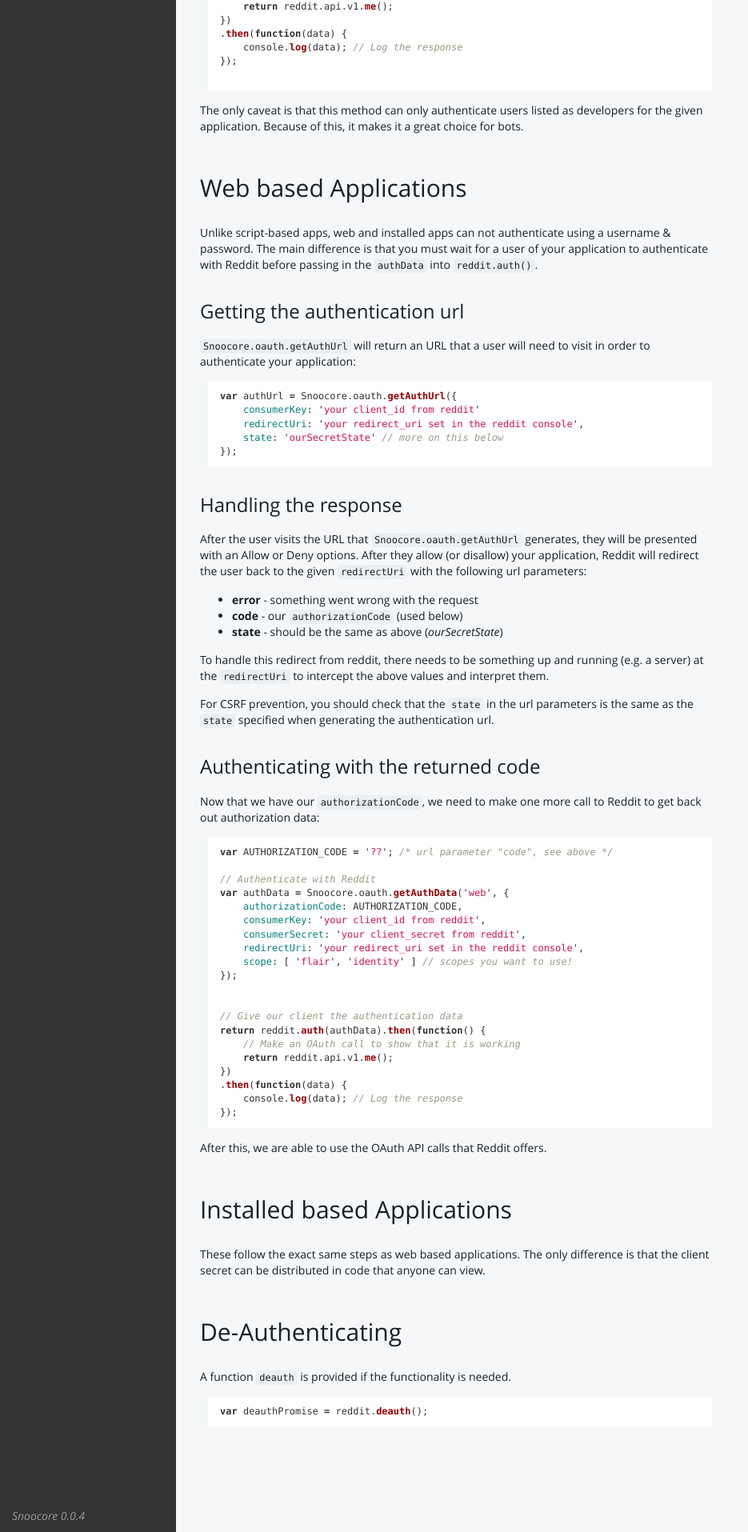
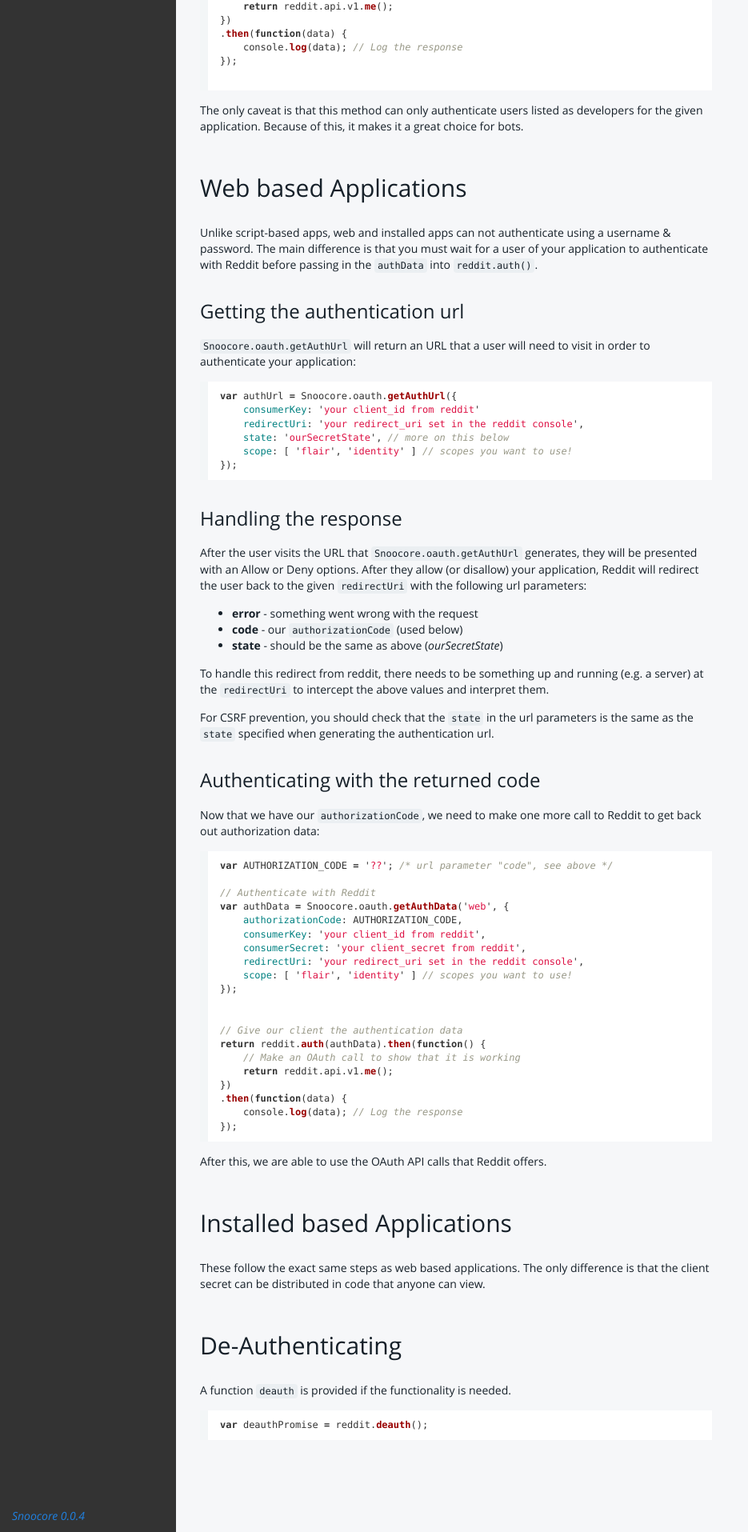
Before and after one commit to terryma/snoocore, a Jekyll site: the page built from oauth.md, in a window 1280 px wide. Shown: the part 913-2828 px from the top of the page at 80% size, without its empty margins (0-935 px from the left). Built offline with Jekyll 4.4.1, drawn with Linux system fonts in a browser that asks for light colours; Markdown is read by kramdown in place of the engine named in the settings.

Commit message:
link to GH / minor fix on oauth scopes

````diff
--- a/_layouts/default.html
+++ b/_layouts/default.html
@@ -15,7 +15,7 @@
 
 		<div class="sidebar">
 
-			<div class="sidebarTitle">Snoocore 0.0.4</a></div>
+			<div class="sidebarTitle"><a href="https://github.com/trevorsenior/snoocore">Snoocore 0.0.4</a></div>
 
 			<a class="itemInSidebar" href="index.html">
 			Home</a>
--- a/oauth.md
+++ b/oauth.md
@@ -60,7 +60,8 @@
 var authUrl = Snoocore.oauth.getAuthUrl({
     consumerKey: 'your client_id from reddit'
     redirectUri: 'your redirect_uri set in the reddit console',
-    state: 'ourSecretState' // more on this below
+    state: 'ourSecretState', // more on this below
+    scope: [ 'flair', 'identity' ] // scopes you want to use!
 });
 ```
 
````
